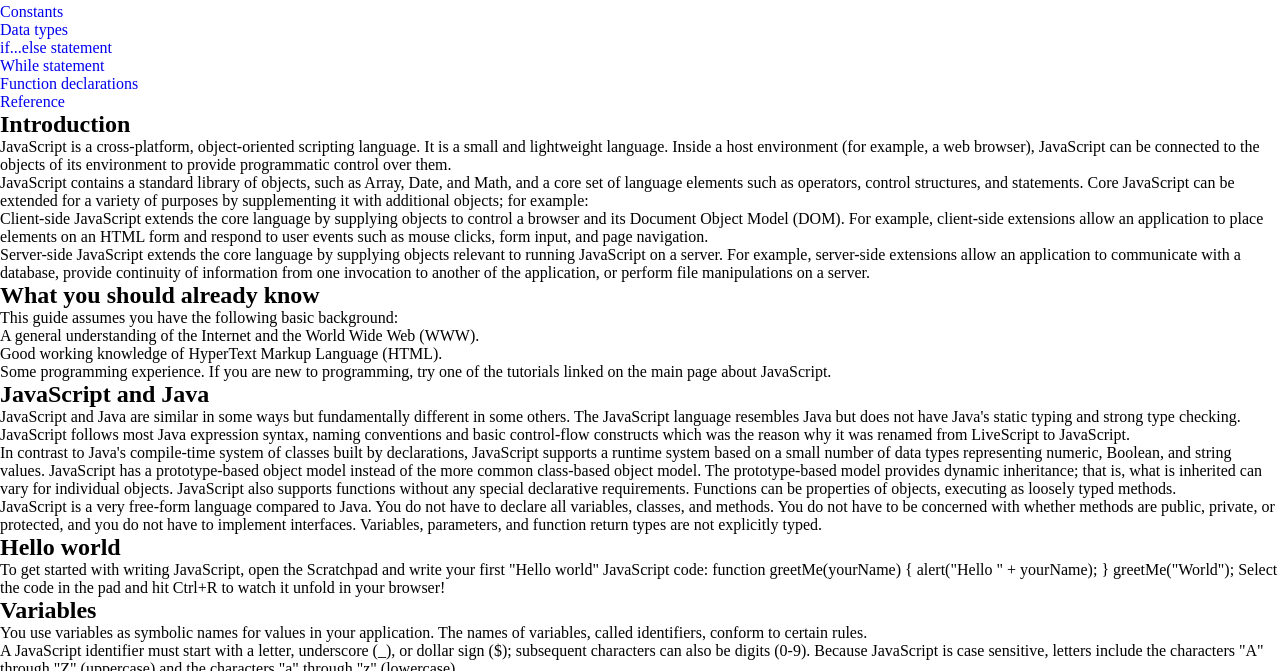
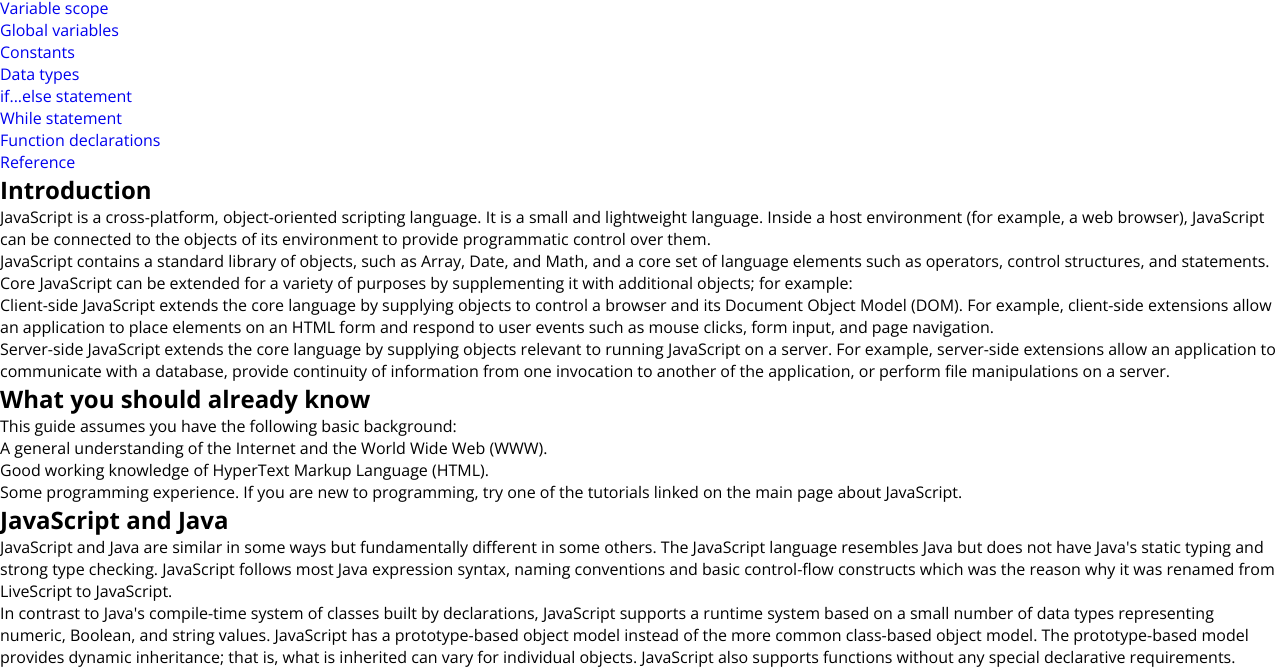
Before and after one commit to buskari/html-css-lab, a plain HTML site: page 4-technical-documentation/index.html in a window 1280 px wide. Shown: the part 178-849 px from the top of the page. Drawn offline with nearby package versions, Linux system fonts and the light colour scheme.

Commit message:
1. added font-family

```diff
--- a/4-technical-documentation/index.html
+++ b/4-technical-documentation/index.html
@@ -4,6 +4,7 @@
     <meta charset="UTF-8">
     <meta name="viewport" content="width=device-width, initial-scale=1.0">
     <link rel="stylesheet" href="style.css">
+    <link href="https://fonts.googleapis.com/css2?family=Open+Sans:ital,wght@0,300;0,400;0,600;0,700;0,800;1,300;1,400;1,600;1,700;1,800&display=swap" rel="stylesheet">
     <title>Technical Documentation Page</title>
 </head>
 <body>
--- a/4-technical-documentation/style.css
+++ b/4-technical-documentation/style.css
@@ -3,4 +3,5 @@
     padding: 0;
     list-style-type: none;
     text-decoration: none;
+    font-family: "Open Sans", Arial, sans-serif;
 }
```
